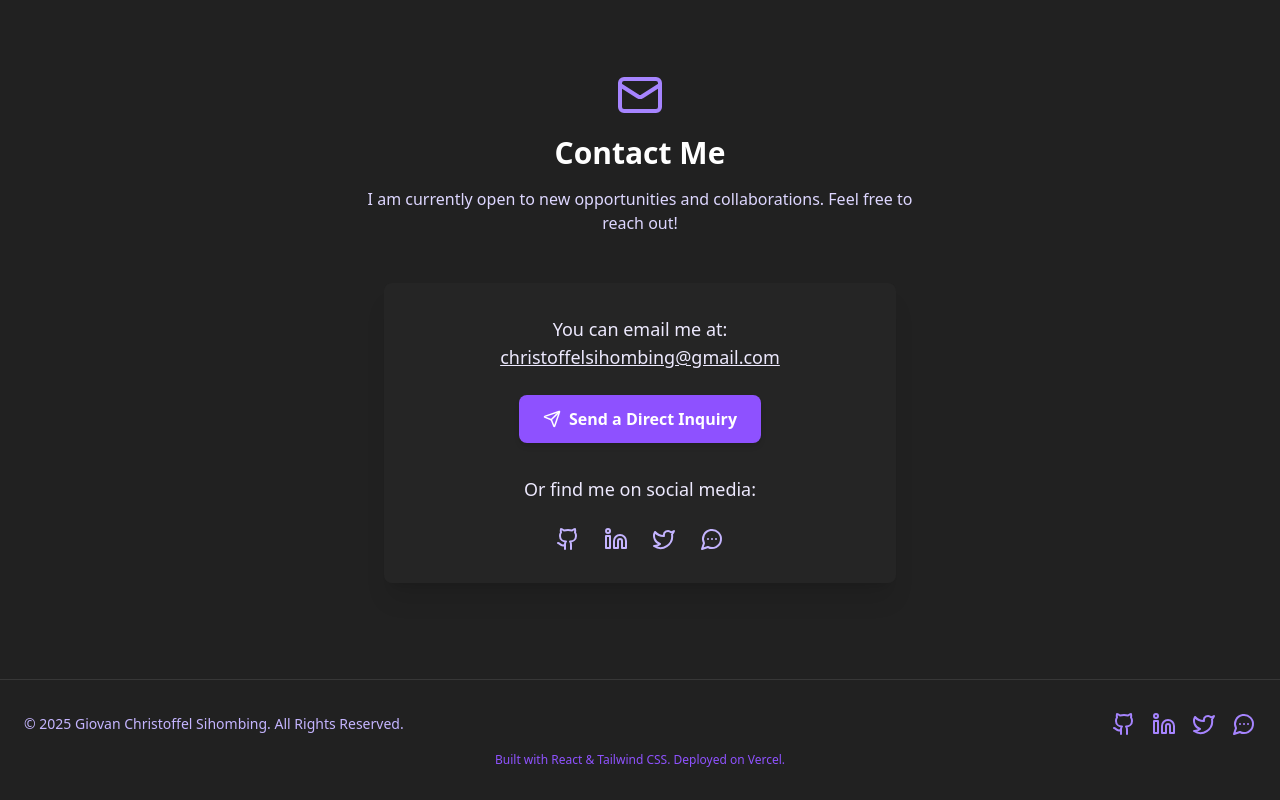
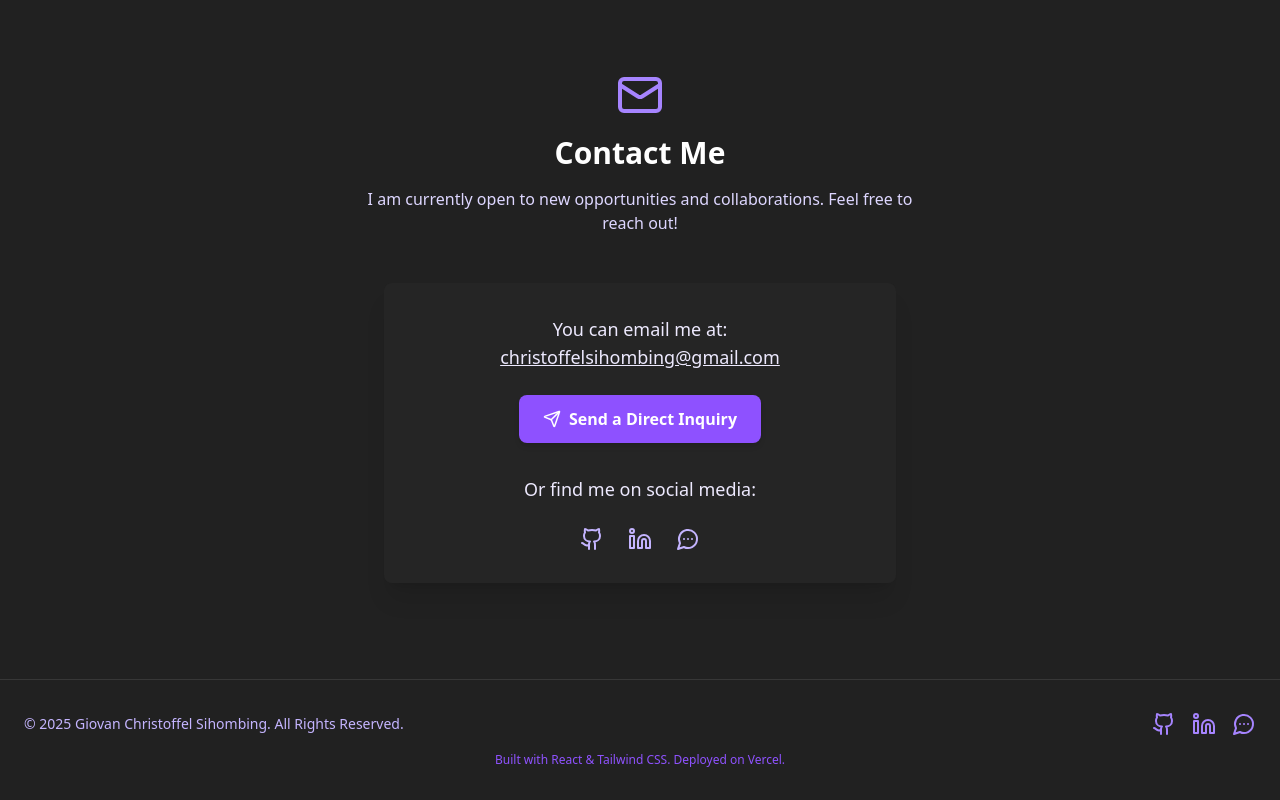
Before and after one commit to MorpKnight/portofolio-v2, a React (Vite) app: page / in a window 1280 px wide. Shown: the part 5708-6508 px from the top of the page. Built offline with nearby package versions, Linux system fonts and the light colour scheme; no server answers.

Commit message:
refactor: Comment out Twitter link in social links section

```diff
--- a/src/App.jsx
+++ b/src/App.jsx
@@ -42,11 +42,11 @@ export default function AppLayout() {
       icon: <Linkedin size={24} />,
       label: "LinkedIn",
     },
-    {
-      href: "https://x.com/mrpknght",
-      icon: <Twitter size={24} />,
-      label: "X (formerly Twitter)",
-    },
+    // {
+    //   href: "https://x.com/mrpknght",
+    //   icon: <Twitter size={24} />,
+    //   label: "X (formerly Twitter)",
+    // },
     {
       href: "https://wa.me/6281281083891",
       icon: <MessageCircleMore size={24} />,
```
Also changed, not shown: 1 other file (tests, documents, lock files or other folders).
